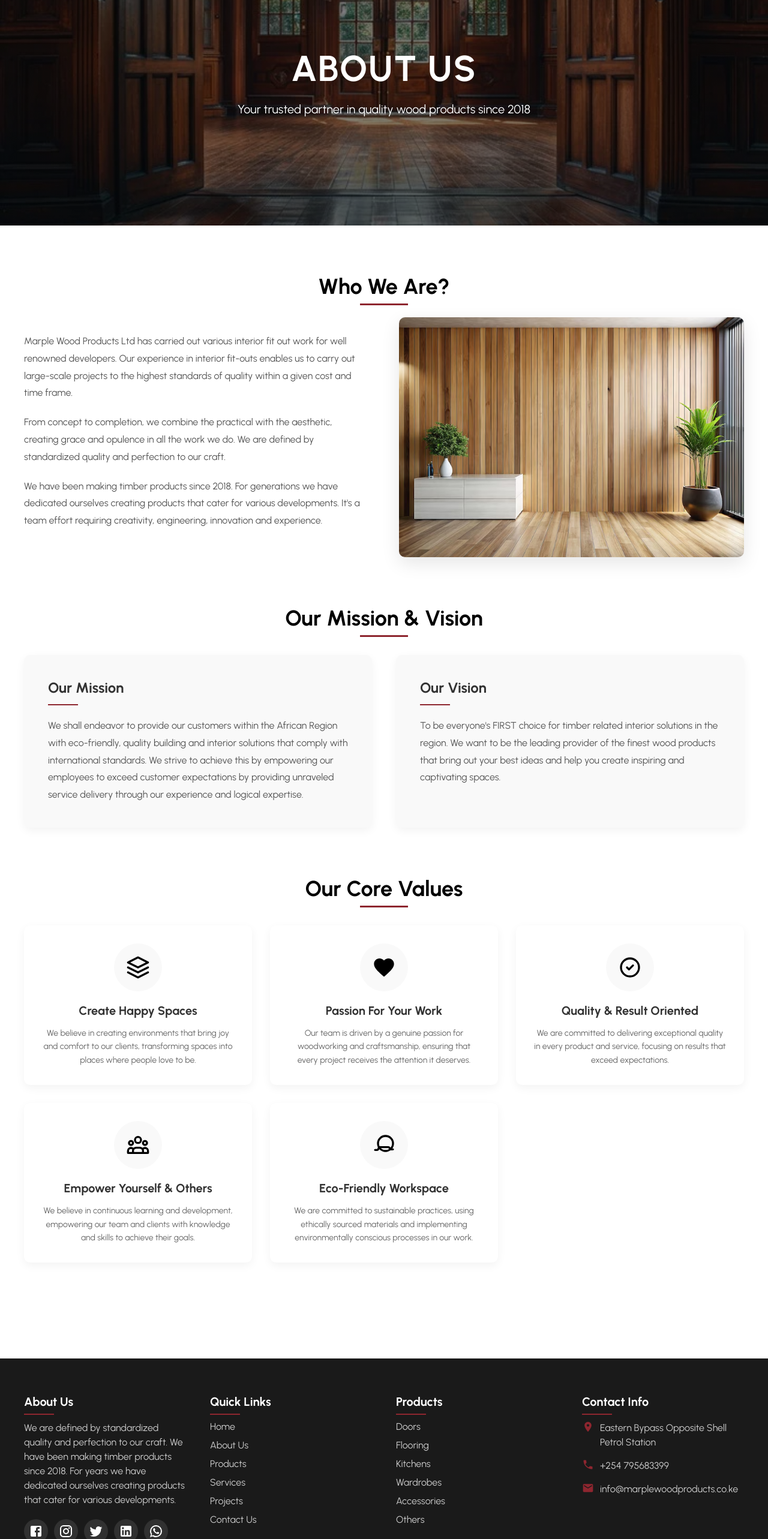
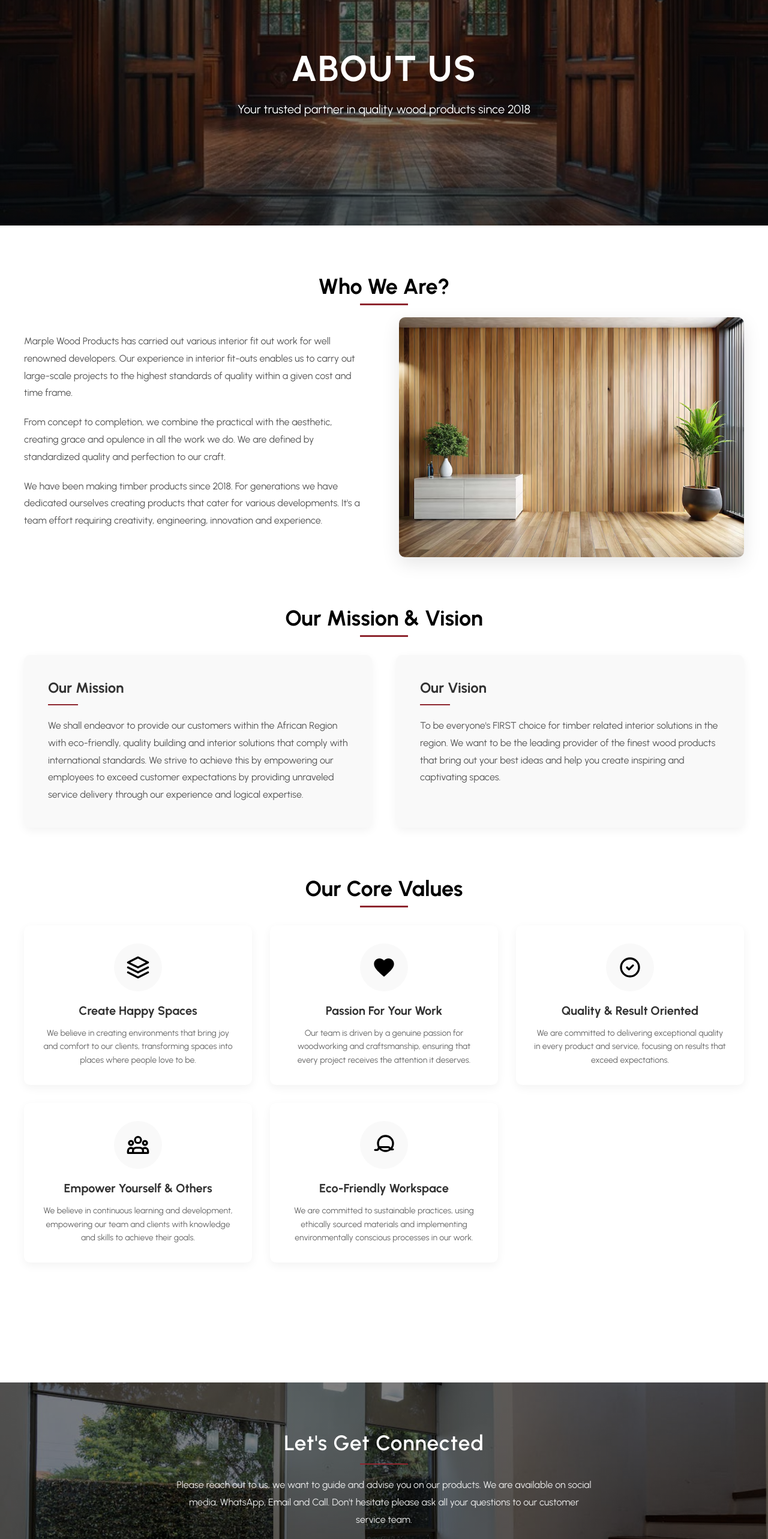
Before and after one commit to mahuthu/marple, a React (Create React App) app in the folder react-app/: page /about in a window 1280 px wide. Shown: the part 234-2800 px from the top of the page at 60% size. Built offline with nearby package versions, Linux system fonts and the light colour scheme.

Commit message:
admindashboardurlfix

```diff
--- a/react-app/src/pages/About.jsx
+++ b/react-app/src/pages/About.jsx
@@ -4,6 +4,7 @@ import { mobile } from '../responsive';
 import Navbar from '../components/Navbar';
 import Footer from '../components/Footer';
 import Announcement from '../components/Announcement';
+import CTA from "../components/CallToAction";
 
 // Styled components
 const Container = styled.div`
@@ -356,7 +357,7 @@ const About = () => {
             <SectionContent ref={whoWeAreContentRef} isVisible={visibleElements.whoWeAreContent}>
               <TextContent>
                 <Paragraph>
-                  Marple Wood Products Ltd has carried out various interior fit out work for well renowned developers. Our experience in interior fit-outs enables us to carry out large-scale projects to the highest standards of quality within a given cost and time frame.
+                  Marple Wood Products has carried out various interior fit out work for well renowned developers. Our experience in interior fit-outs enables us to carry out large-scale projects to the highest standards of quality within a given cost and time frame.
                 </Paragraph>
                 <Paragraph>
                   From concept to completion, we combine the practical with the aesthetic, creating grace and opulence in all the work we do. We are defined by standardized quality and perfection to our craft.
@@ -478,6 +479,7 @@ const About = () => {
           </Section>
         </Wrapper>
       </ContentSection>
+      <CTA/>
 
       <Footer />
     </Container>
--- a/react-app/src/pages/Product.jsx
+++ b/react-app/src/pages/Product.jsx
@@ -10,7 +10,7 @@ import { useLocation, useNavigate } from 'react-router-dom';
 import { publicRequest } from "../requestmethods";
 import { addProduct } from "../redux/cartRedux";
 import { useDispatch, useSelector } from "react-redux";
-import Subscription from '../components/Subscription';
+import Subscription from '../components/CallToAction';
 
 const Container = styled.div`
     background-color: #f9f9f9;
```
Also changed, not shown: 2 other files (tests, documents, lock files or other folders).
